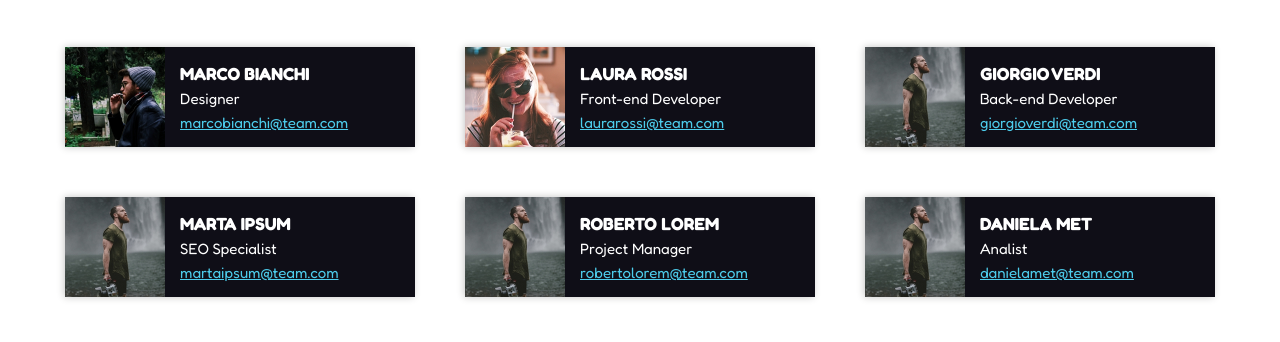
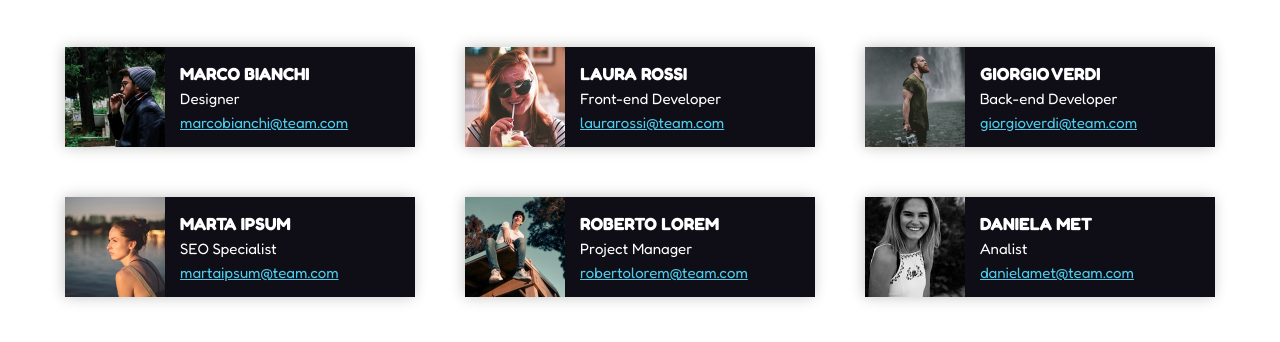
Before and after one commit to AnastasiaProshy/html-css-flex-cards, a plain HTML site: page index.html in a window 1280 px wide. Shown: the part 152-494 px from the top of the page. Drawn offline with Linux system fonts and the light colour scheme.

Commit message:
add: well-done

```diff
--- a/index.html
+++ b/index.html
@@ -70,7 +70,7 @@
             <section class="box">
                 <div class="card">
 
-                    <img src="img/male2.png" alt="GIORGIO" class="img">
+                    <img src="img/female2.png" alt="GIORGIO" class="img">
                     <div class="form">
                         <h3>MARTA IPSUM</h3>
                         <p>SEO Specialist</p>
@@ -82,7 +82,7 @@
 
                 <div class="card">
 
-                    <img src="img/male2.png" alt="GIORGIO" class="img">
+                    <img src="img/male3.png" alt="GIORGIO" class="img">
                     <div class="form">
                         <h3>ROBERTO LOREM</h3>
                         <p>Project Manager</p>
@@ -94,7 +94,7 @@
 
                 <div class="card">
 
-                    <img src="img/male2.png" alt="GIORGIO" class="img">
+                    <img src="img/female3.png" alt="GIORGIO" class="img">
                     <div class="form">
                         <h3>DANIELA MET</h3>
                         <p>Analist</p>
--- a/style/style.css
+++ b/style/style.css
@@ -25,7 +25,7 @@ body {
     width: 350px;
     height: 100px;
     background-color: #0F0E17;
-    box-shadow: -0.1em 0 .5em #C4C4C3;
+    box-shadow: -0.1em 0 0.9em #C4C4C3;
     color: white;
 }
 
```
